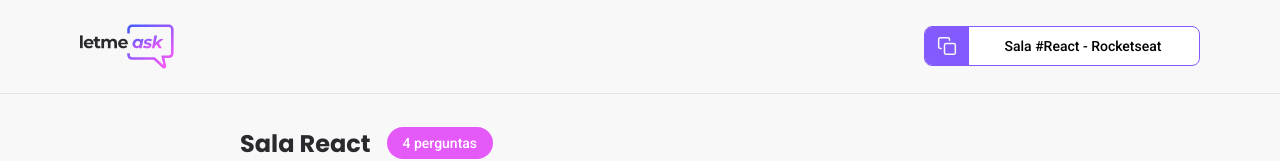
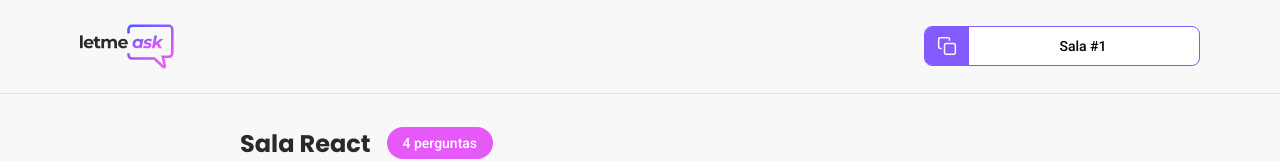
Before and after one commit to abelsouzacosta/letmeask, a React (Create React App) app: page /rooms/1 in a window 1280 px wide. Shown: the top 161 px of the page. Built offline with nearby package versions, Linux system fonts and the light colour scheme; no server answers.

Commit message:
Recebendo parametros das rotas

```diff
--- a/src/pages/Room.tsx
+++ b/src/pages/Room.tsx
@@ -3,15 +3,24 @@
 
 import { RoomCode } from '../components/RoomCode';
 
+import { useParams } from 'react-router-dom';
+
 import '../styles/room.scss';
 
+type RoomParams = {
+  id: string;
+}
+
 export function Room() {
+
+  const params = useParams<RoomParams>();
+
   return (
     <div id="page-room">
       <header>
         <div className="content">
           <img src={logoImg} alt="Letmeask" />
-          <RoomCode code={'React - Rocketseat'} />
+          <RoomCode code={params.id} />
         </div>
       </header>
 
```
